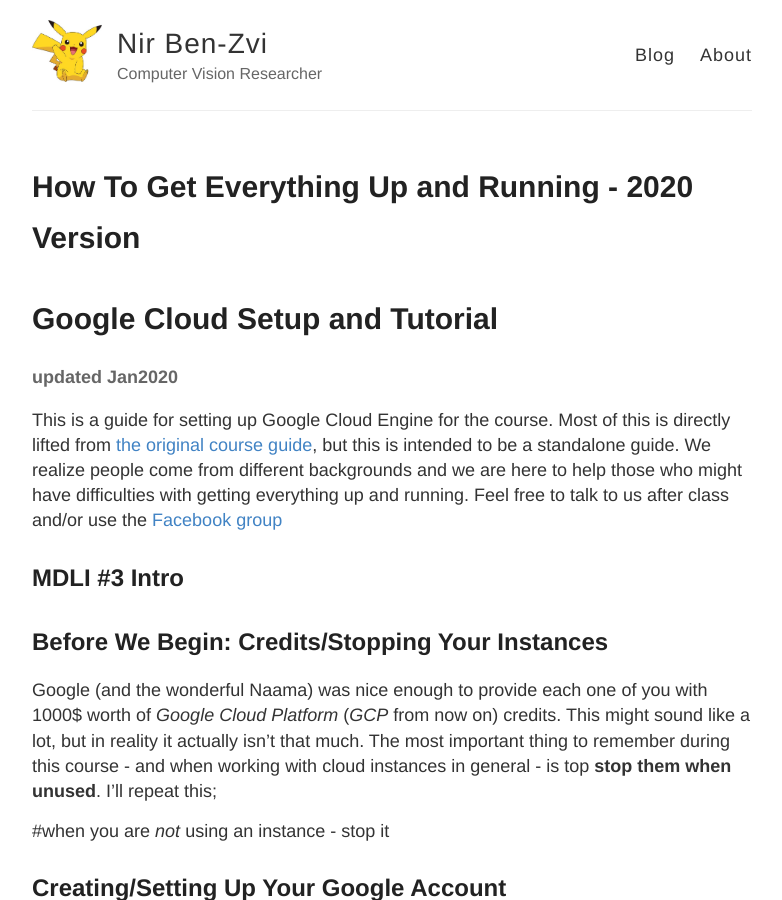
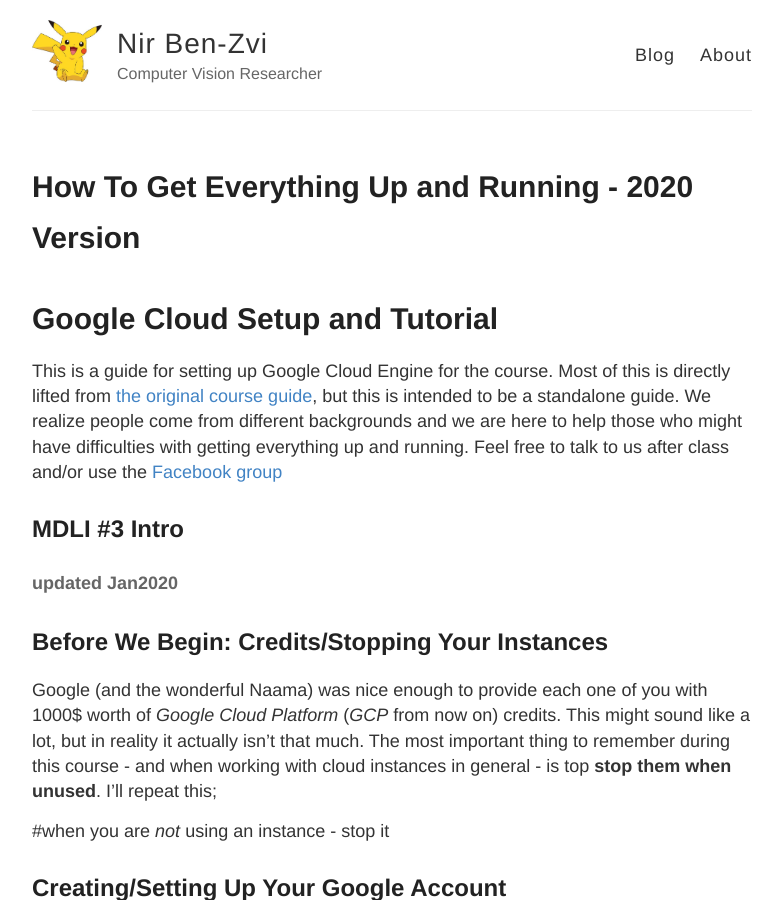
Before and after one commit to nirbenz/nirbenz.github.io, a Jekyll site: the page built from _posts/2019-01-05-new.md, in a window 1280 px wide and 900 px high. Shown: the whole window, without its empty margins (248-1030 px from the left). Built offline with Jekyll 4.4.1, drawn with Linux system fonts in a browser that asks for light colours.

Commit message:
Switched first part.

```diff
--- a/_posts/2019-01-05-new.md
+++ b/_posts/2019-01-05-new.md
@@ -6,11 +6,11 @@
 
 # Google Cloud Setup and Tutorial
 
-#### updated Jan2020
-
 This is a guide for setting up Google Cloud Engine for the course. Most of this is directly lifted from [the original course guide](https://github.com/cs231n/gcloud), but this is intended to be a standalone guide. We realize people come from different backgrounds and we are here to help those who might have difficulties with getting everything up and running. Feel free to talk to us after class and/or use the [Facebook group](https://www.facebook.com/groups/980276185664007/)
 
 ## MDLI #3 Intro
+
+#### updated Jan2020
 
 ## Before We Begin: Credits/Stopping Your Instances
 Google (and the wonderful Naama) was nice enough to provide each one of you with 1000$ worth of *Google Cloud Platform* (*GCP* from now on) credits. This might sound like a lot, but in reality it actually isn't that much. The most important thing to remember during this course - and when working with cloud instances in general - is top **stop them when unused**. I'll repeat this;
```
